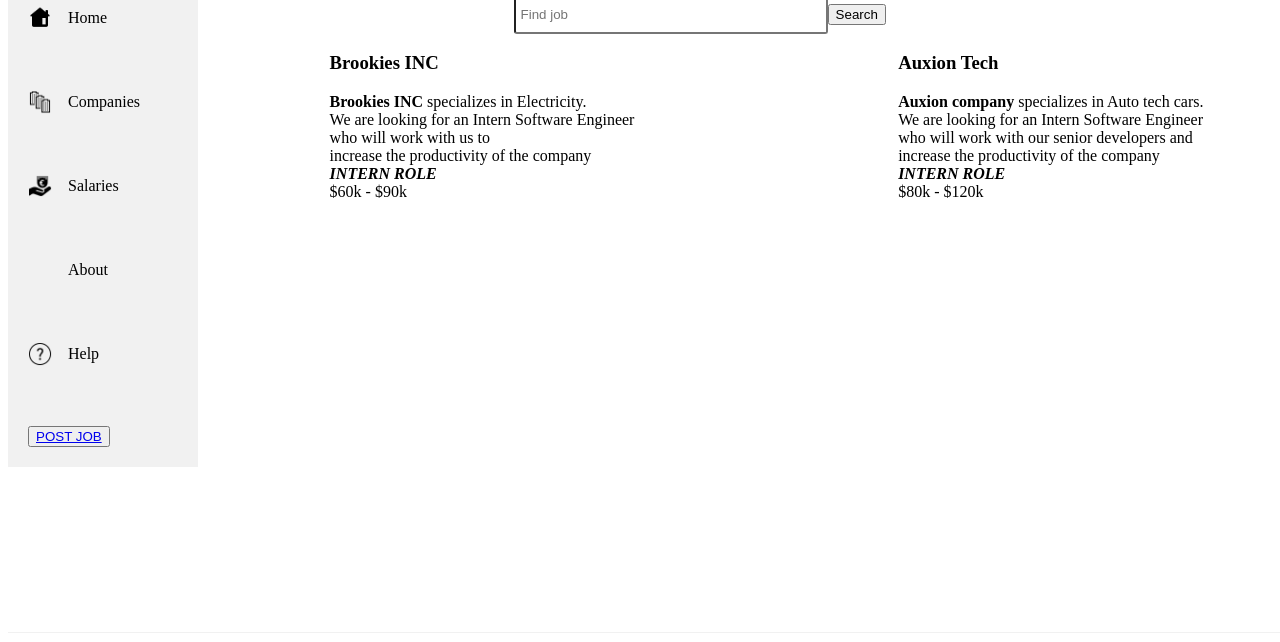
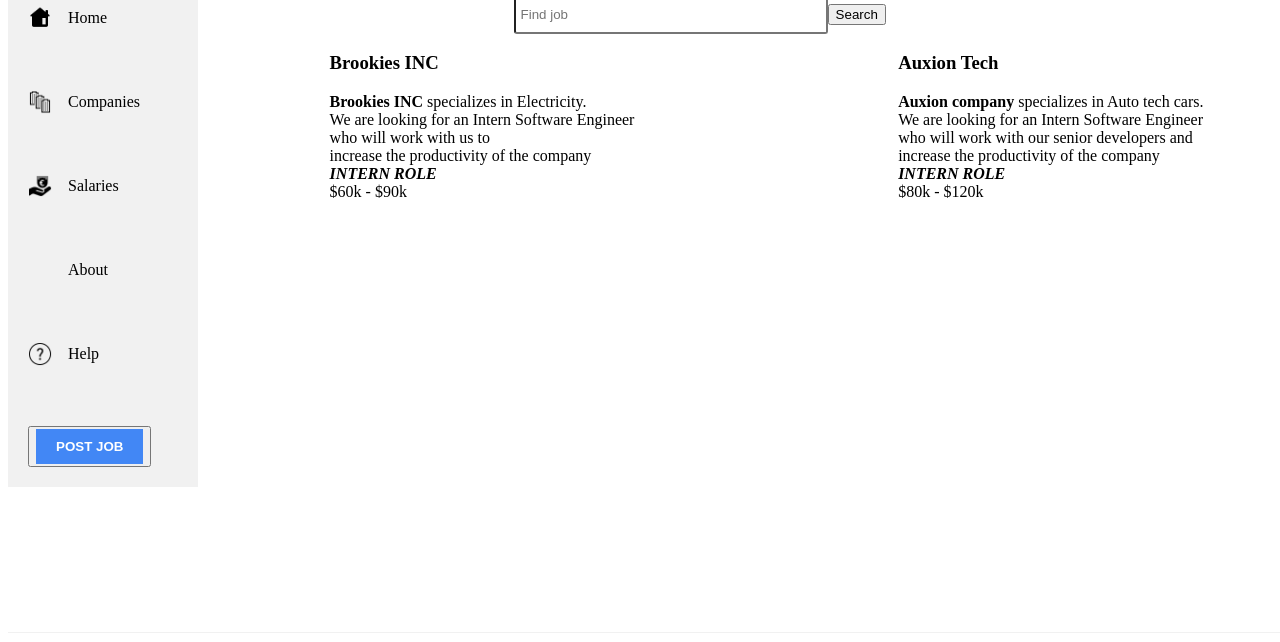
Before and after one commit to chisomdaniel/InternHub, a plain HTML site: page templates/search_page.html in a window 1280 px wide. Shown: the part 67-709 px from the top of the page. Drawn offline with Linux system fonts and the light colour scheme.

Commit message:
Portfolio

```diff
--- a/templates/search_page.html
+++ b/templates/search_page.html
@@ -44,8 +44,9 @@
             <li class="Help-icon">Help</li>
             <li></li>
         </ul>
-        <button><a href="post.html">POST JOB</a></button>
+        <button><a href="post.html" class="button1"><b>POST JOB</b></a></button>
     </div>
+
 
 
 
--- a/templates/styles/index.css
+++ b/templates/styles/index.css
@@ -34,7 +34,11 @@ a.site-name {
     background-size: 24px 24px;
     line-height: 24px;
 }
-.container li button {
+.container .button1 {
+    display: inline-block;
+    padding: 10px 20px;
+    background-color: #4287f5; /* Adjust the background color as needed */
+    color: #fff;
     text-decoration: none;
 }
 
```
